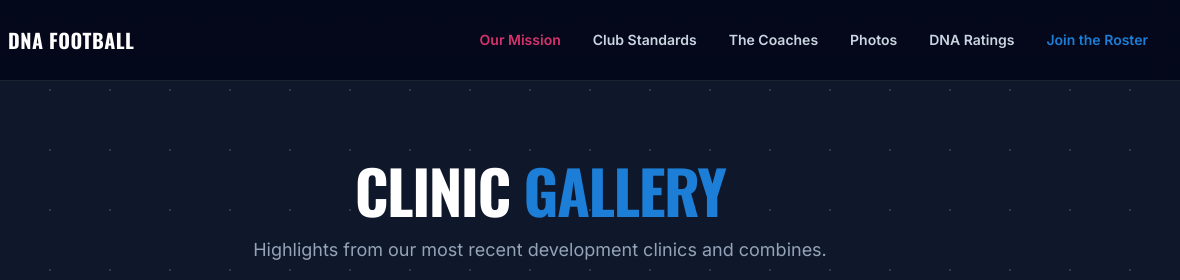
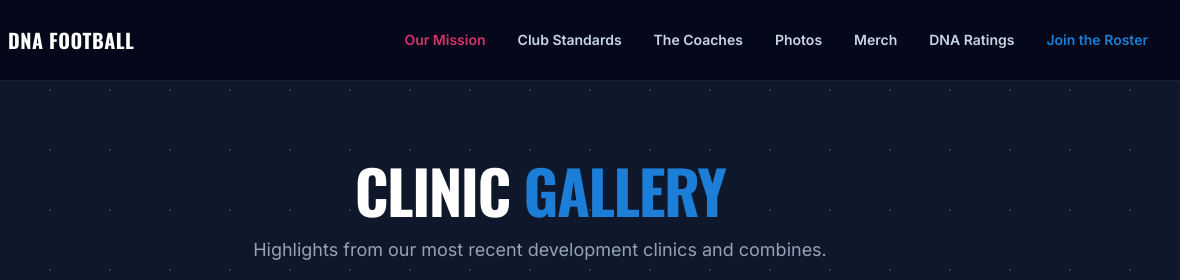
Before and after one commit to kdrexler81-crypto/DNAflagfootball, a plain HTML site: page photos.html in a window 1280 px wide. Shown: the top 280 px of the page, 100-1280 px from the left. Drawn offline with nearby package versions, Linux system fonts and the light colour scheme.

Commit message:
Add Merch link to photos.html navigation

```diff
--- a/photos.html
+++ b/photos.html
@@ -63,6 +63,7 @@
                     <a href="index.html#coaching" class="text-sm font-semibold text-slate-300 hover:text-dna-blue transition">Club Standards</a>
                     <a href="coaches.html" class="text-sm font-semibold text-slate-300 hover:text-white transition">The Coaches</a>
                     <a href="photos.html" class="text-sm font-semibold text-slate-300 hover:text-dna-magenta transition">Photos</a>
+                    <a href="merch.html" class="text-sm font-semibold text-slate-300 hover:text-dna-magenta transition">Merch</a>
                     <a href="https://www.dnaflagratings.com/" target="_blank" class="text-sm font-semibold text-slate-300 hover:text-white transition">DNA Ratings</a>
                     <a href="index.html#join" class="text-sm font-semibold hover:text-white text-dna-blue transition">Join the Roster</a>
                 </div>
@@ -85,6 +86,7 @@
                 <a href="index.html#coaching" class="block text-base font-semibold text-slate-300 hover:text-dna-blue mobile-link">Club Standards</a>
                 <a href="coaches.html" class="block text-base font-semibold text-slate-300 hover:text-white mobile-link">The Coaches</a>
                 <a href="photos.html" class="block text-base font-semibold text-slate-300 hover:text-dna-magenta mobile-link">Photos</a>
+                <a href="merch.html" class="block text-base font-semibold text-slate-300 hover:text-dna-magenta mobile-link">Merch</a>
                 <a href="https://www.dnaflagratings.com/" target="_blank" class="block text-base font-semibold text-slate-300 hover:text-white mobile-link">DNA Ratings</a>
                 <a href="index.html#join" class="block text-base font-semibold text-dna-blue hover:text-white mobile-link">Join the Roster</a>
             </div>
```
